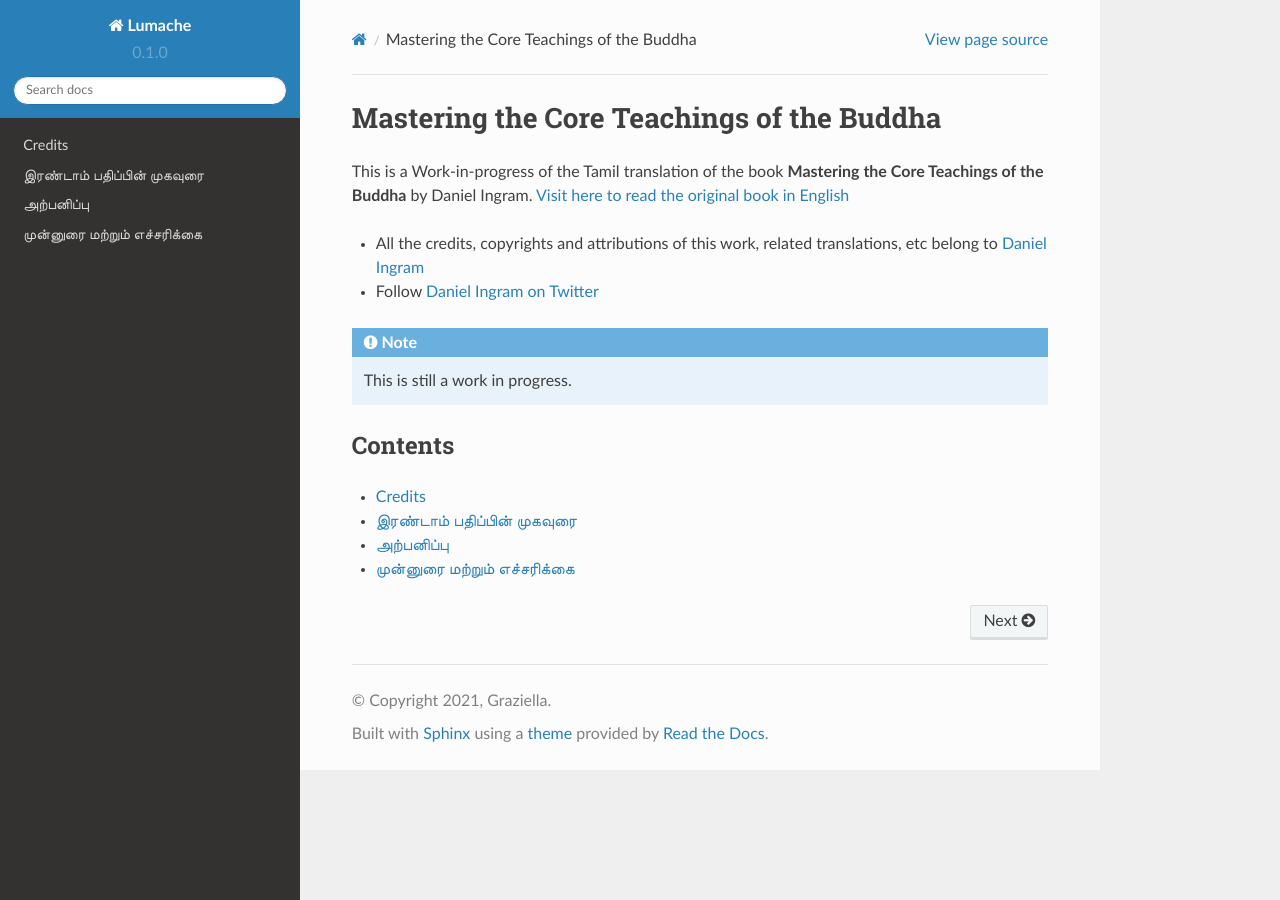
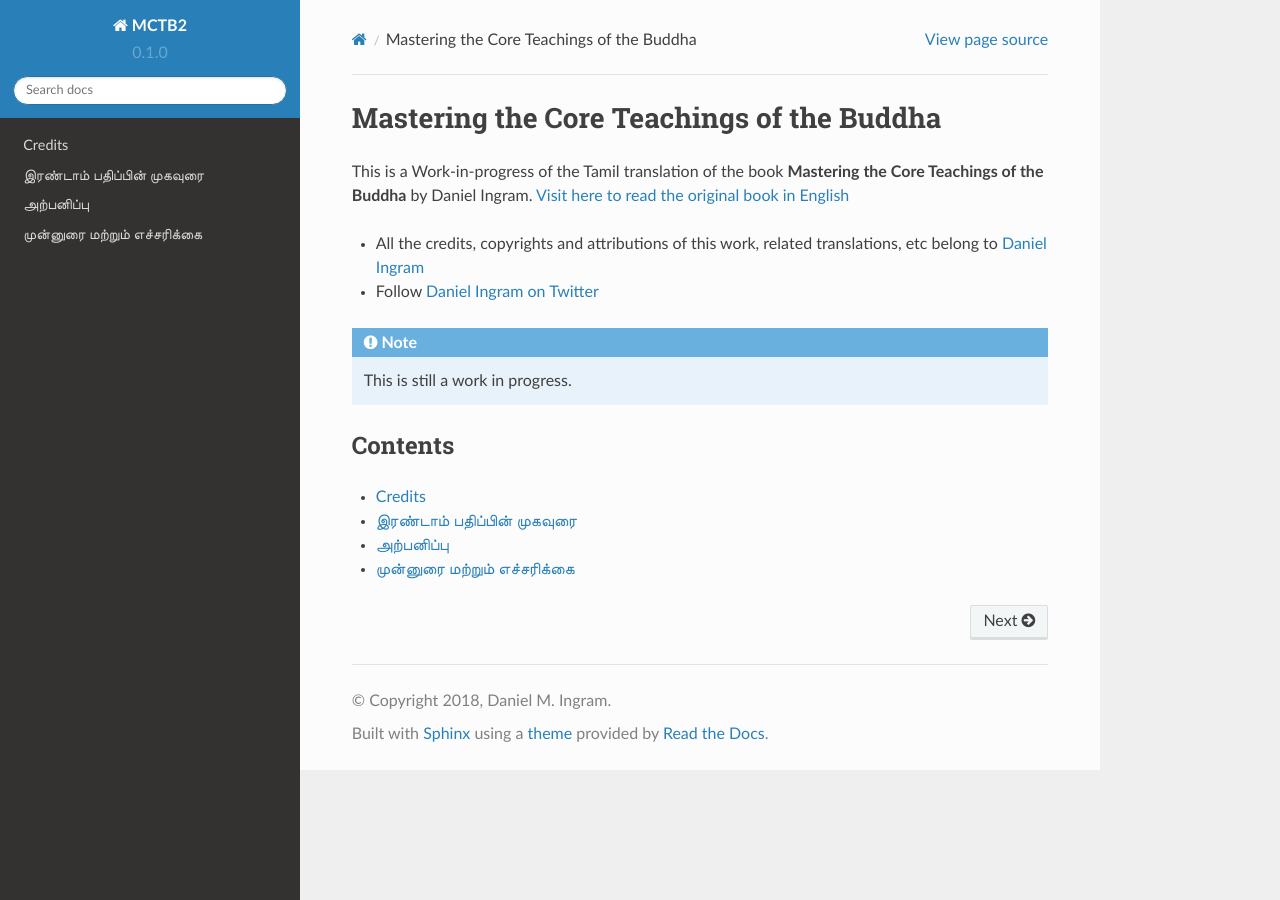
Before and after one commit to carun/read-the-docs-template, a Sphinx documentation site: the page built from docs/source/index.rst, in a window 1280 px wide. Built offline with Sphinx 7.4.7 and the Read the Docs theme 2.0.0, drawn with Linux system fonts in a browser that asks for light colours.

Commit message:
Update author name

```diff
--- a/docs/source/conf.py
+++ b/docs/source/conf.py
@@ -2,9 +2,9 @@
 
 # -- Project information
 
-project = 'Lumache'
-copyright = '2021, Graziella'
-author = 'Graziella'
+project = 'MCTB2'
+copyright = '2018, Daniel M. Ingram'
+author = 'Daniel M. Ingram'
 
 release = '0.1'
 version = '0.1.0'
--- a/pyproject.toml
+++ b/pyproject.toml
@@ -3,6 +3,6 @@
 build-backend = "flit_core.buildapi"
 
 [project]
-name = "lumache"
-authors = [{name = "Graziella", email = "graziella@lumache"}]
+name = "mctb2"
+authors = [{ name = "Daniel M. Ingram" }]
 dynamic = ["version", "description"]
```
